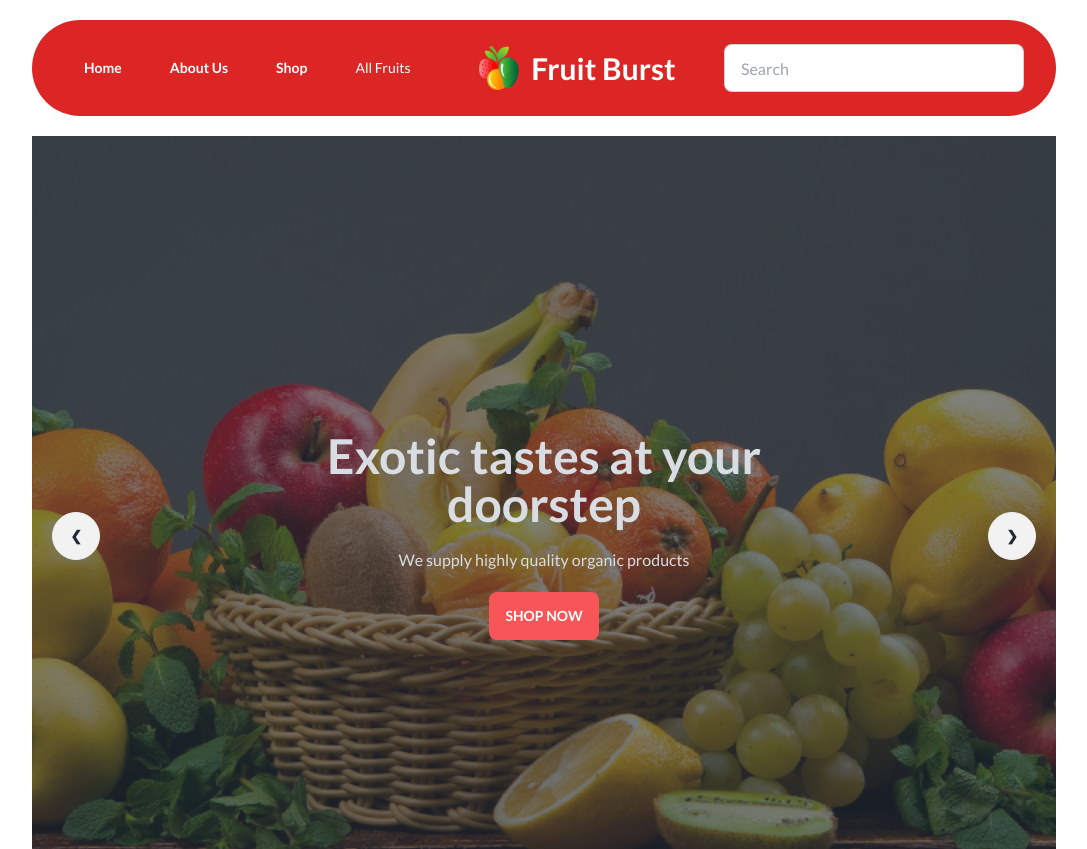
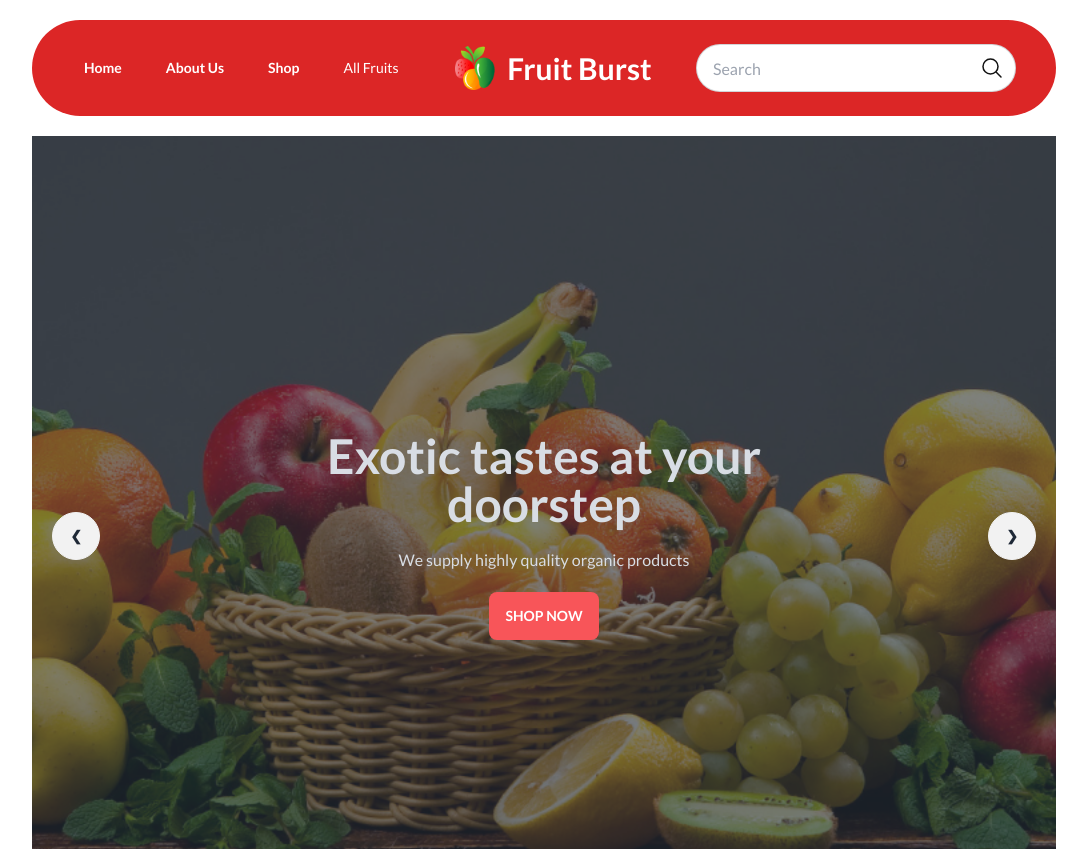
Before and after one commit to roniislam999/assaiment-three, a plain HTML site: page index.html in a window 1280 px wide. Shown: the top 849 px of the page, without its empty margins (96-1183 px from the left). Drawn offline with nearby package versions, Linux system fonts and the light colour scheme; grey boxes are pictures that could not be loaded.

Commit message:
all sectione complete added

```diff
--- a/index.html
+++ b/index.html
@@ -32,11 +32,12 @@
 
 <body>
     <header class="max-w-[1340px] px-8 md:px-16 lg:px-32 mx-auto">
-        <nav class=" grid-flow-row md:my-5 md:px-8 py-4 mt-3 md:rounded-full lg:rounded-full bg-red-600">
+        <nav class=" grid-flow-col md:my-5 md:px-8 py-4 mt-3 md:rounded- lg:rounded-full bg-red-600">
 
             <div class="md:flex justify-between items-center">
-                <div class="lg:flex">
-                    <ul class="menu menu-horizontal px-1 gap-4 text-white">
+                <div class="md:flex">
+                    <ul class="menu menu-horizontal px-1 gap-2 md:gap-3
+                     text-white">
                         <li class="font-semibold "><a class="hover:bg-green-500">Home</a></li>
                         <li class="font-semibold"><a class="hover:bg-green-500">About Us</a></li>
                         <li class="font-semibold"><a class="hover:bg-green-500">Shop</a></li>
@@ -51,14 +52,18 @@
                     </span>
                 </div>
 
-                <div class="form-control w-[300px] h-16 py-2">
-                    <input type="text" placeholder="Search"
-                        class="input input-bordered w-24 md:w-auto bg-white text-black" />
+                <div class=" flex items-center relative px-2 h-16 py-2">
+                    <input  type="text" placeholder="Search"
+                        class="input input-bordered w-full md:w-80 bg-white text-black rounded-full " />
+                        <div class=" absolute right-5"><svg xmlns="http://www.w3.org/2000/svg" width="24" height="24" viewBox="0 0 24 24" fill="none">
+                            <path d="M20.9998 21L15.8028 15.803M15.8028 15.803C17.2094 14.3965 17.9996 12.4887 17.9996 10.4995C17.9996 8.51035 17.2094 6.60262 15.8028 5.19605C14.3962 3.78947 12.4885 2.99927 10.4993 2.99927C8.51011 2.99927 6.60238 3.78947 5.19581 5.19605C3.78923 6.60262 2.99902 8.51035 2.99902 10.4995C2.99902 12.4887 3.78923 14.3965 5.19581 15.803C6.60238 17.2096 8.51011 17.9998 10.4993 17.9998C12.4885 17.9998 14.3962 17.2096 15.8028 15.803Z" stroke="#121212" stroke-width="1.5" stroke-linecap="round" stroke-linejoin="round"/>
+                          </svg></div>
                 </div>
+
             </div>
         </nav>
         <!-- banner content -->
-        <section class="max-w-[1440px] mx-auto">
+        <section class="max-w-[1440px] mx-auto mt-4">
             <div class="carousel w-full">
                 <div id="slide1" class="carousel-item relative w-full">
                     <div class="hero min-h-screen" style="background-image: url(images/banner1.png);">
```
